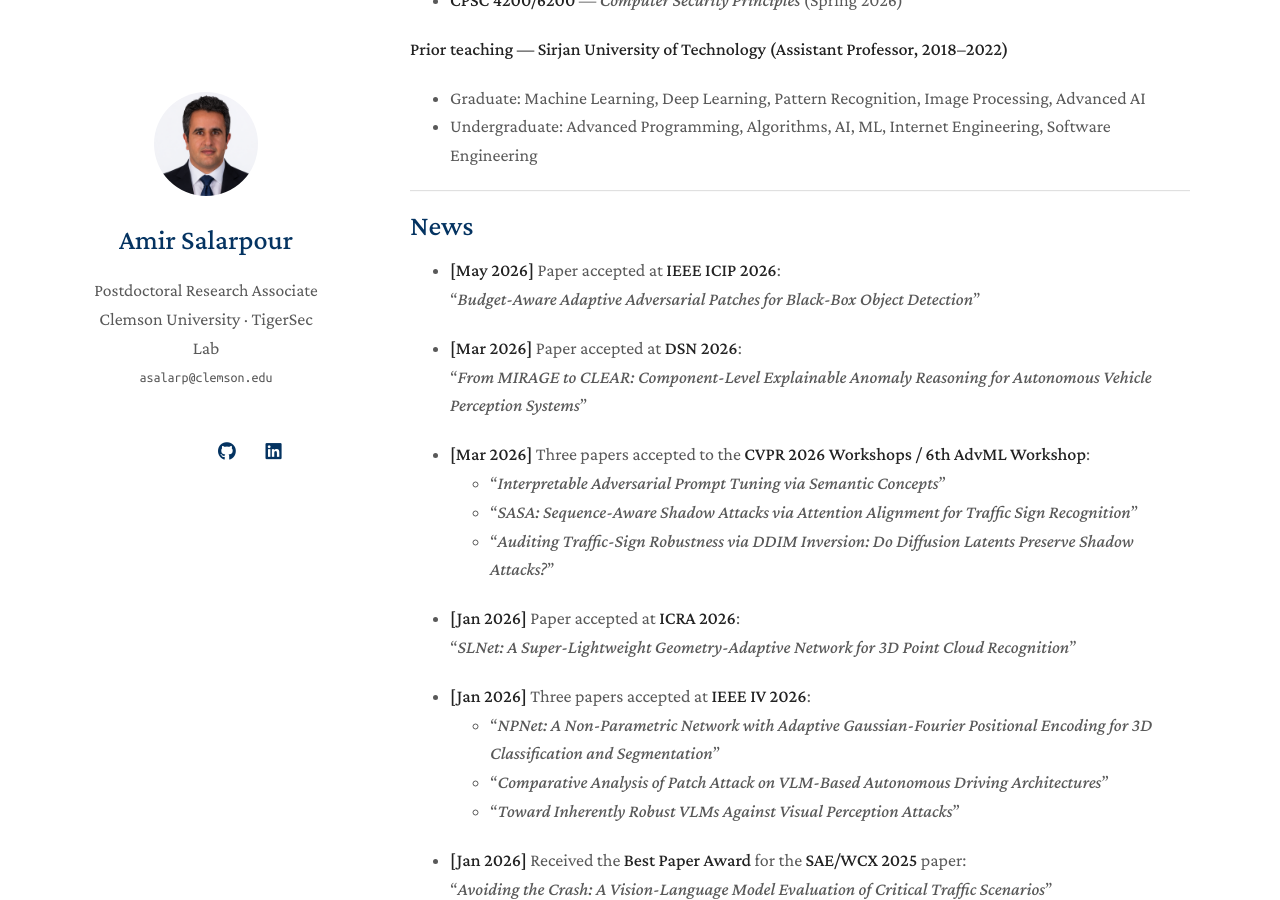
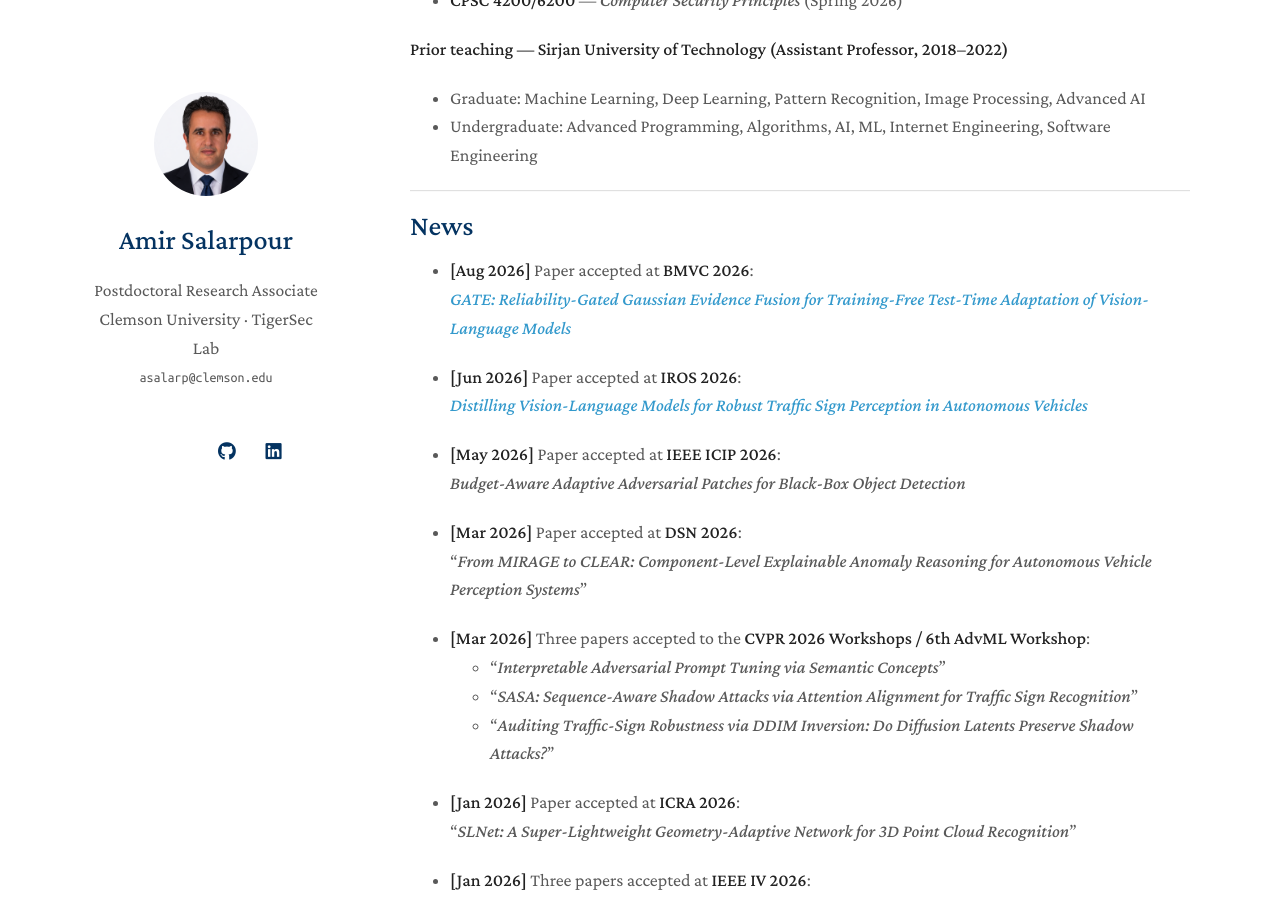
Before and after one commit to asalarpour/asalarpour.github.io, a Jekyll site: the page built from index.md, in a window 1280 px wide and 900 px high, scrolled down 988 px. Built offline with Jekyll 4.4.1, drawn with Linux system fonts in a browser that asks for light colours; a style sheet for code colours, icons or effects is not loaded.

Commit message:
Update news section with new paper acceptances

```diff
--- a/index.md
+++ b/index.md
@@ -65,8 +65,14 @@ My broader goal is to build perception systems that remain reliable under advers
 
 ## News {#news}
 
+- **[Aug 2026]** Paper accepted at **BMVC 2026**:
+  [*GATE: Reliability-Gated Gaussian Evidence Fusion for Training-Free Test-Time Adaptation of Vision-Language Models*](https://arxiv.org/abs/2608.29395)
+
+- **[Jun 2026]** Paper accepted at **IROS 2026**:
+  [*Distilling Vision-Language Models for Robust Traffic Sign Perception in Autonomous Vehicles*](https://arxiv.org/abs/2608.08815)
+
 - **[May 2026]** Paper accepted at **IEEE ICIP 2026**:
-  "*Budget-Aware Adaptive Adversarial Patches for Black-Box Object Detection*"
+  *Budget-Aware Adaptive Adversarial Patches for Black-Box Object Detection*
 
 - **[Mar 2026]** Paper accepted at **DSN 2026**:
   "*From MIRAGE to CLEAR: Component-Level Explainable Anomaly Reasoning for Autonomous Vehicle Perception Systems*"
```
